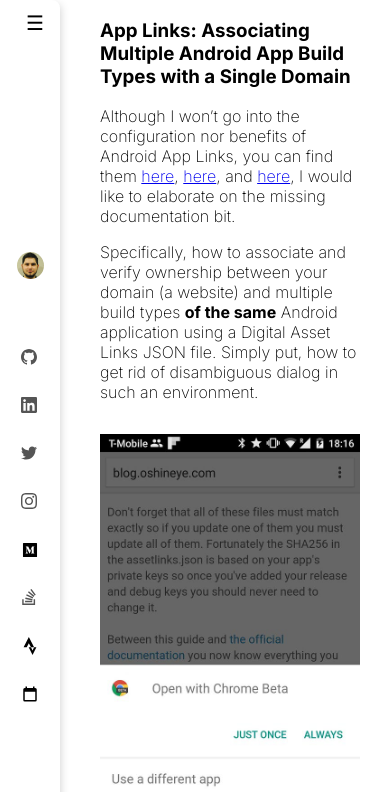
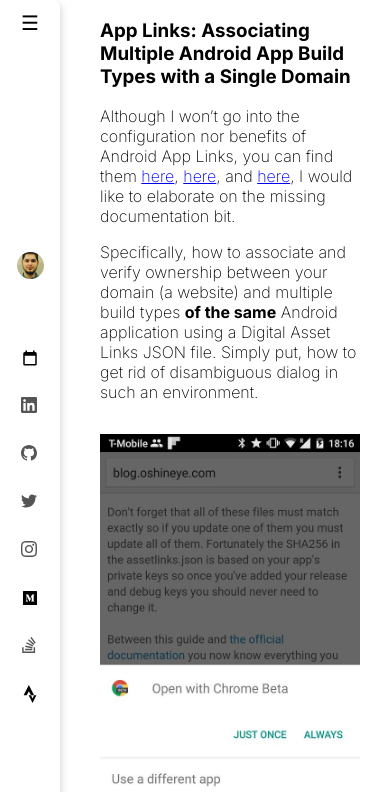
Before and after one commit to xavarius/the-blog, a Jekyll site: the page built from _posts/2022-06-08-app-links-associating-multiple-android-app-build-types-with-a-single-domain.md, in a window 390 px wide. Shown: the top 792 px of the page. Built offline with Jekyll 4.4.1, drawn with Linux system fonts in a browser that asks for light colours; some of the changed text lies outside the part shown.

Commit message:
Refine responsive sidebar and code blocks

````diff
--- a/_config.yml
+++ b/_config.yml
@@ -37,8 +37,8 @@
 
 minima:
   social_links:
+    - { platform: linkedin, user_url: "https://www.linkedin.com/in/maciejmalak", title: "LinkedIn" }
     - { platform: github,   user_url: "https://github.com/xavarius", title: "GitHub" }
-    - { platform: linkedin, user_url: "https://www.linkedin.com/in/maciejmalak", title: "LinkedIn" }
     - { platform: twitter,  user_url: "https://twitter.com/MonkeyDevsPl", title: "Twitter" }
     - { platform: instagram, user_url: "https://www.instagram.com/barabaszbonawentura", title: "Instagram" }
     - { platform: medium,   user_url: "https://medium.com/@maciekmalak", title: "Medium" }
--- a/_layouts/default.html
+++ b/_layouts/default.html
@@ -27,6 +27,11 @@
         </div>
         <div class="social-links-container">
           <ul>
+            <li class="social-icon-calendar">
+              <a href="https://booking.akiflow.com/maciej-malak" title="Book a call" target="_blank" rel="noopener noreferrer">
+                <img src="{{ '/assets/calendar.svg' | relative_url }}" alt="Book a call" class="svg-icon" />
+              </a>
+            </li>
           {%- for link in site.minima.social_links -%}
             {%- assign link_url = link.user_url | default: link.url -%}
             {%- if link_url and link_url != "" and link_url != "YOUR_LINKEDIN_URL_HERE" and link_url != "YOUR_MEDIUM_URL_HERE" -%}
@@ -53,11 +58,6 @@
               {%- endif -%}
             {%- endif -%}
           {%- endfor -%}
-            <li class="social-icon-calendar">
-              <a href="https://booking.akiflow.com/maciej-malak" title="Book a call" target="_blank" rel="noopener noreferrer">
-                <img src="{{ '/assets/calendar.svg' | relative_url }}" alt="Book a call" class="svg-icon" />
-              </a>
-            </li>
         </ul>
         </div>
       </div>
--- a/_posts/2022-06-08-app-links-associating-multiple-android-app-build-types-with-a-single-domain.md
+++ b/_posts/2022-06-08-app-links-associating-multiple-android-app-build-types-with-a-single-domain.md
@@ -56,7 +56,34 @@
 
 This is an assetlinks.json content you have to [upload](https://developer.android.com/training/app-links/verify-site-associations) to your subdomains.
 
-{% gist xavarius/2a532bf2d187b5911d38d00fb3de7385 %}
+```json
+[
+  {
+    "relation": ["delegate_permission/common.handle_all_urls"],
+    "target": {
+      "namespace": "android_app",
+      "package_name": "com.example.app.buildType1",
+      "sha256_cert_fingerprints": ["debugCertificateFingerprintHere"]
+    }
+  },
+  {
+    "relation": ["delegate_permission/common.handle_all_urls"],
+    "target": {
+      "namespace": "android_app",
+      "package_name": "com.example.app.buildType2",
+      "sha256_cert_fingerprints": ["releaseCertificateFingerprintHere"]
+    }
+  },
+  {
+    "relation": ["delegate_permission/common.handle_all_urls"],
+    "target": {
+      "namespace": "android_app",
+      "package_name": "com.example.app.buildType3",
+      "sha256_cert_fingerprints": ["anyOtherFancyCertificateFingerprintHere"]
+    }
+  }
+]
+```
 
 In the example above, the Digital Asset Links JSON file is configured to support a particular build type
 
--- a/assets/css/style.scss
+++ b/assets/css/style.scss
@@ -61,6 +61,12 @@
   display: none;
 }
 
+body.sidebar-collapsed .sidebar-toggle {
+  right: auto;
+  left: 50%;
+  transform: translateX(-50%);
+}
+
 .sidebar-content-wrapper {
   height: 100%;
   display: flex;
@@ -119,7 +125,7 @@
   width: 100%;
   height: 100%;
   object-fit: cover;  /* This ensures the image covers the circular area well */
-  object-position: 50% 0%; /* Your preferred vertical position */
+  object-position: 50% 50%; /* Center the image within the circle */
   transition: opacity 0.3s ease-in-out; /* Smooth fade transition */
 }
 
@@ -219,6 +225,9 @@
 }
 
 @media (max-width: 768px) {
+  :root {
+    --sidebar-gap: 4px;
+  }
   .sidebar-toggle {
     display: block;
   }
````
